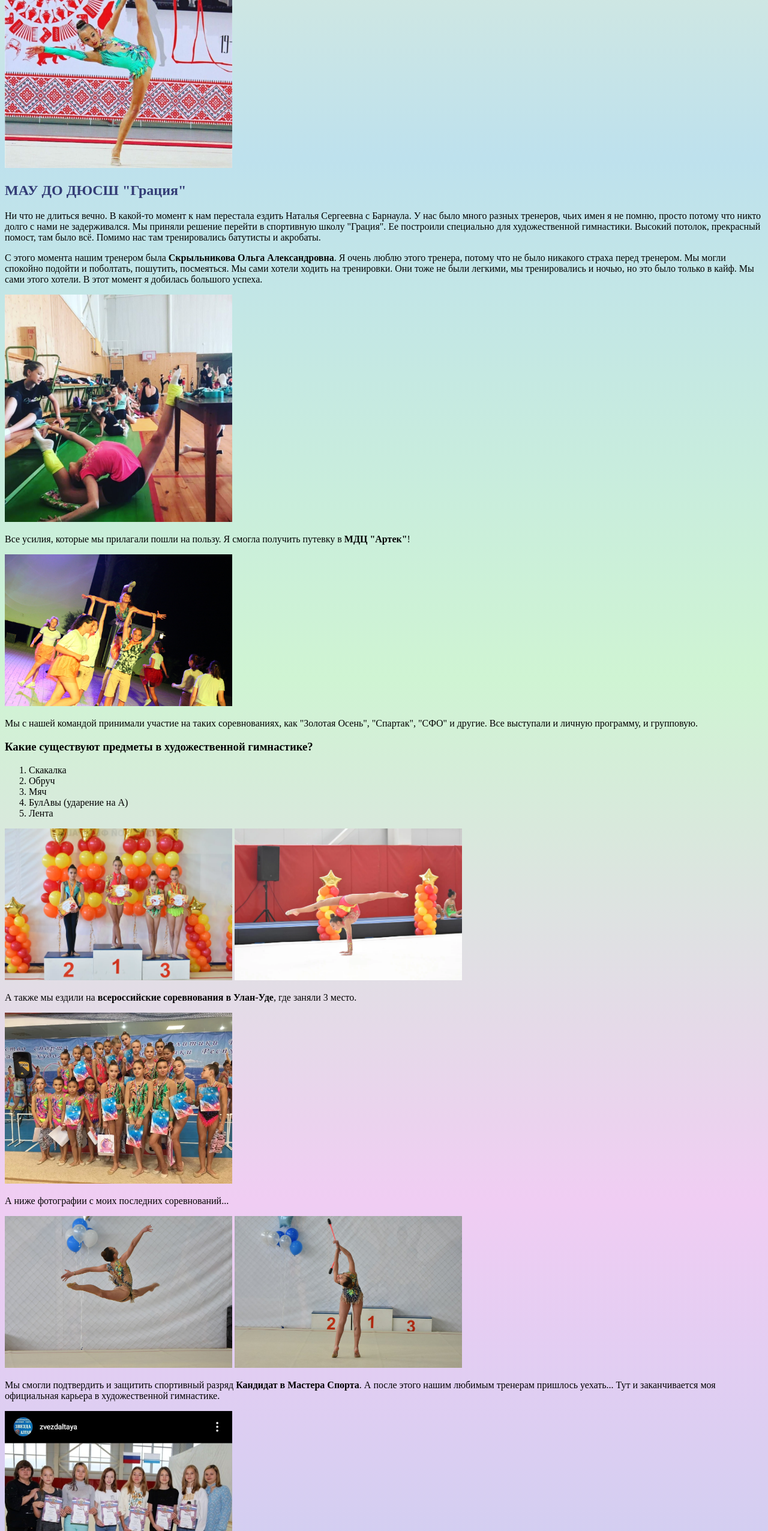
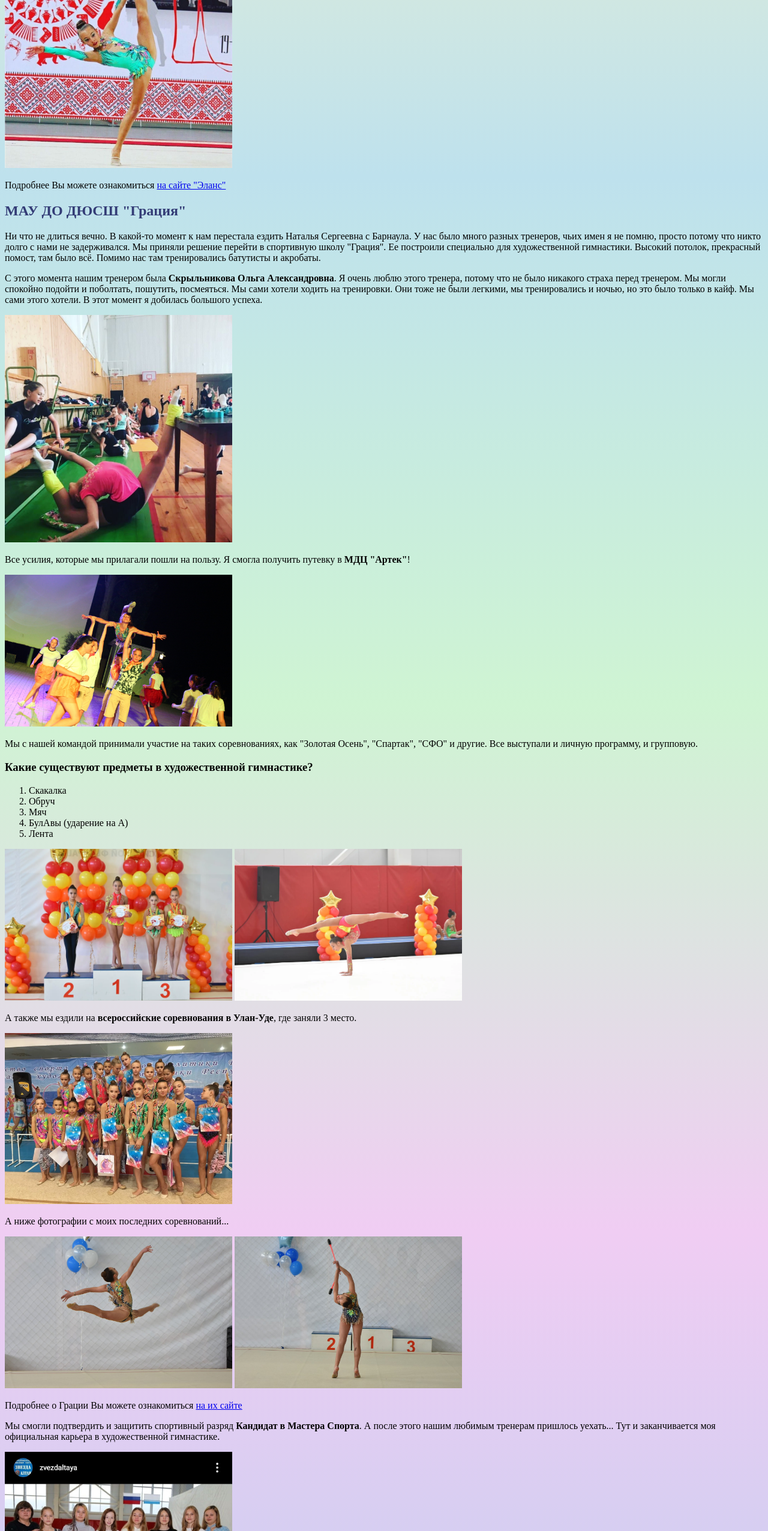
Before and after one commit to fedotovnaaaa/web-front-labs, a plain HTML site: page julka.html in a window 1280 px wide. Shown: the part 3219-5771 px from the top of the page at 60% size. Drawn offline with Linux system fonts and the light colour scheme.

Commit message:
Ссылки на сайты

```diff
--- a/julka.html
+++ b/julka.html
@@ -126,6 +126,8 @@
 
          <img src="photo-web/me-nsk-sorevy.jpg" width="30%">
 
+         <p>Подробнее Вы можете ознакомиться <a href="http://www.elans-club.ru/" target="_blank">на сайте "Эланс"</a></p>
+
          <h2 style="color: rgb(51, 60, 118)">МАУ ДО ДЮСШ "Грация"</h2>
          <p>
             Ни что не длиться вечно. В какой-то момент к нам перестала ездить Наталья Сергеевна с Барнаула. У нас было много разных тренеров,
@@ -179,6 +181,9 @@
 
          <img src="photo-web/me-sorevy.jpg" width="30%">
          <img src="photo-web/me-sorevy2.jpg" width="30%">
+
+         <p>Подробнее о Грации Вы можете ознакомиться <a href="https://graciya.obr04.ru/" target="_blank">на их сайте</a></p>
+
 
          <p>
             Мы смогли подтвердить и защитить спортивный разряд <b>Кандидат в Мастера Спорта</b>. А после этого нашим любимым тренерам
```
